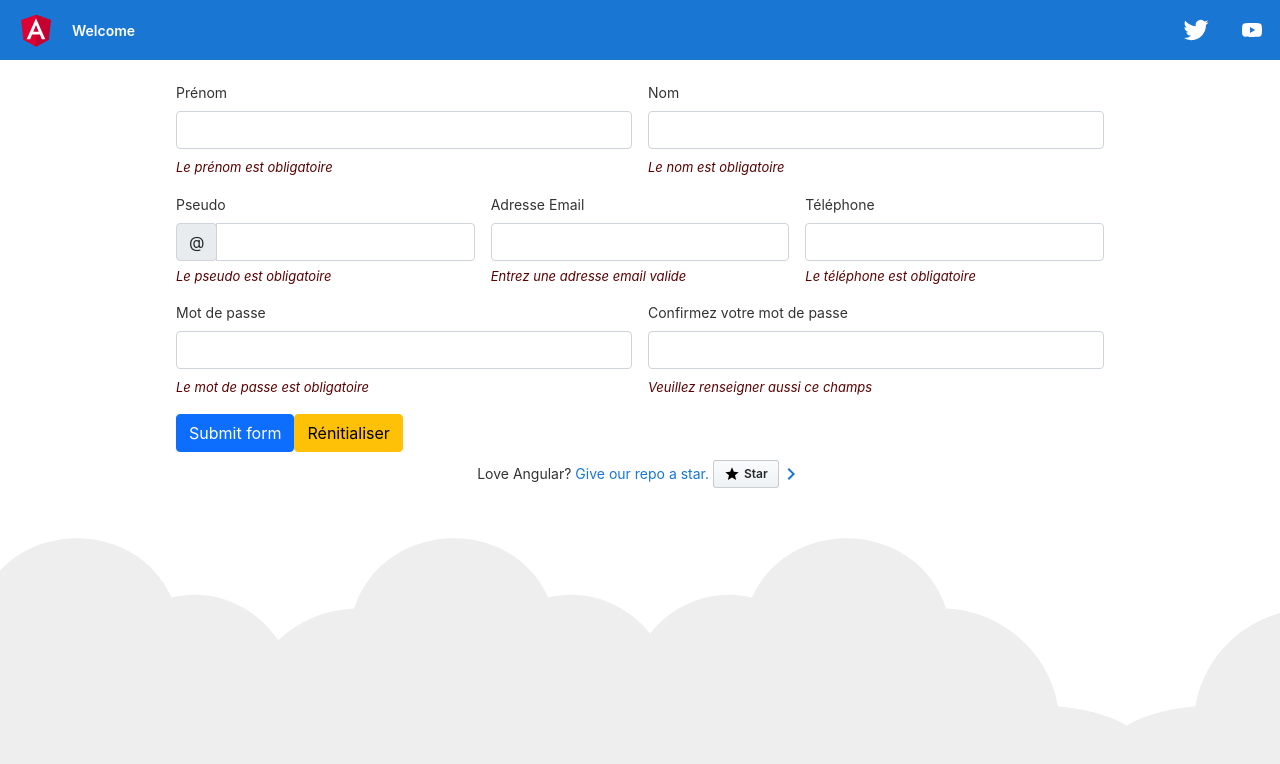
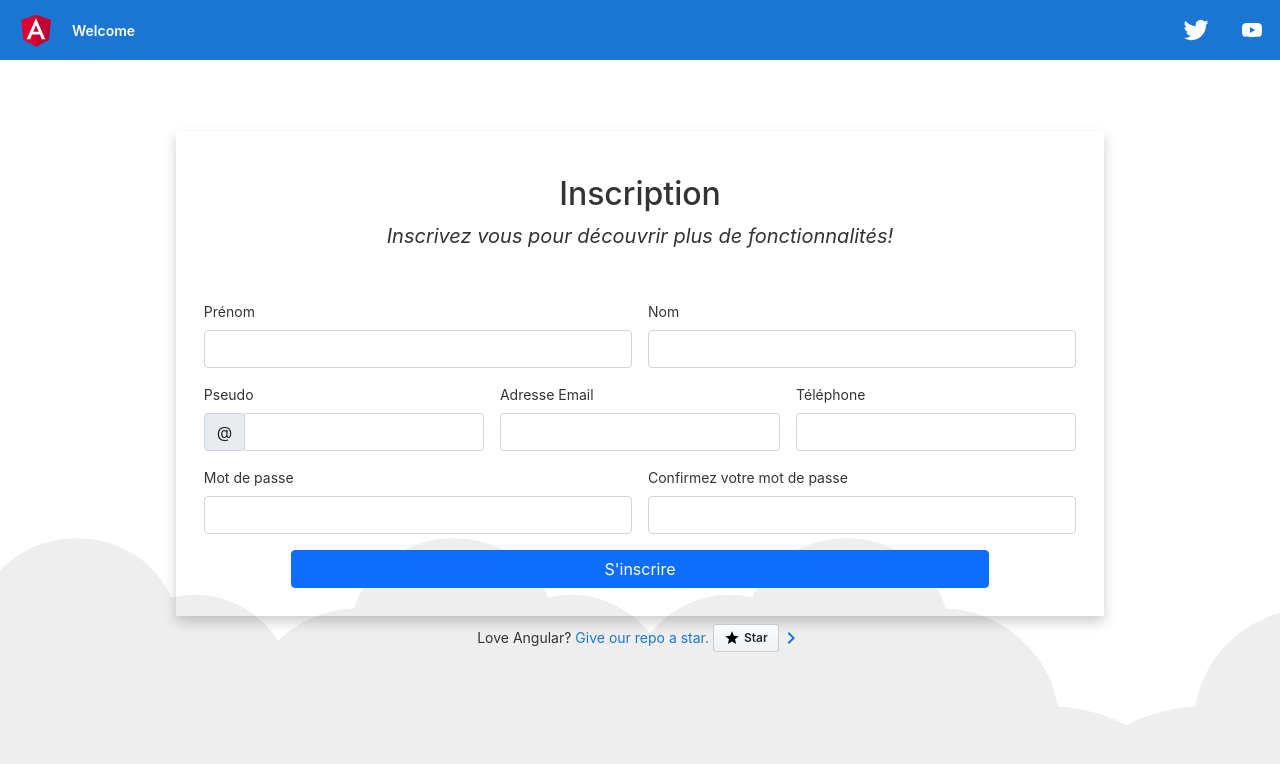
Before and after one commit to DamienSALEM/Projet-Angular-cours, an Angular app in the folder WikiJV/: page / in a window 1280 px wide. Shown: the top 764 px of the page. Built offline with nearby package versions, Linux system fonts and the light colour scheme.

Commit message:
insertion validation  + css

```diff
--- a/WikiJV/src/app/app.module.ts
+++ b/WikiJV/src/app/app.module.ts
@@ -3,7 +3,7 @@ import { BrowserModule } from '@angular/platform-browser';
 
 import { AppRoutingModule } from './app-routing.module';
 import { AppComponent } from './app.component';
-import { FormsModule, ReactiveFormsModule } from '@angular/forms';
+import { ReactiveFormsModule } from '@angular/forms';
 import { InscriptionComponent } from './inscription/inscription.component';
 
 
@@ -15,7 +15,6 @@ import { InscriptionComponent } from './inscription/inscription.component';
   imports: [
     BrowserModule,
     AppRoutingModule,
-    FormsModule,
     ReactiveFormsModule
   ],
   providers: [],
--- a/WikiJV/src/app/inscription/inscription.component.css
+++ b/WikiJV/src/app/inscription/inscription.component.css
@@ -4,3 +4,23 @@
     font-size: small;
     color: rgb(87, 3, 3);
 }
+.register-title{
+    margin-bottom: 2%;
+}
+form{
+    padding: 3%;
+}
+.submit{
+    width: 80%;
+    display: block;
+    margin-left: auto;
+    margin-right: auto;
+    text-align: center;
+}
+.register{
+    margin-top: 7%;
+    display: block;
+    margin-left: auto;
+    margin-right: auto;
+    box-shadow: 0 6px 12px 0 rgba(0, 0, 0, 0.2)
+}
--- a/WikiJV/src/app/inscription/inscription.component.html
+++ b/WikiJV/src/app/inscription/inscription.component.html
@@ -1,46 +1,72 @@
-<form #userForm="ngForm" (ngSubmit)="onFormSubmit(userForm)" class="row g-3 needs-validation" novalidate>
+<div class="register">
+  <form [formGroup]="registerForm" (ngSubmit)="onFormSubmit()" class="row g-3 needs-validation" novalidate>
+    <div class="register-title">
+      <h2 class="text-center">Inscription</h2>
+      <p class="fs-5 text-center fst-italic">Inscrivez vous pour découvrir plus de fonctionnalités!</p>
+    </div>
     <div class="col-md-6 position-relative">
       <label for="validationTooltip01" class="form-label">Prénom</label>
-      <input type="text" class="form-control" ngModel name="name" id="validationTooltip01" value="Mark" [formControl]="name" required>
-      <label *ngIf="name.invalid" [ngClass] = "'error'" class="required">Le prénom est obligatoire</label>
+      <input type="text" class="form-control" ngModel name="name" id="validationTooltip01" value="Mark" formControlName="name" [ngClass]="{'is-invalid': submitted && f.name.errors}"required>
+      <div *ngIf="submitted && f.name.errors" class="invalid-feedback">
+        <div *ngIf="f.name.errors?.required">Le prénom est obligatoire</div>
+      </div>
     </div>
     <div class="col-md-6 position-relative">
       <label for="validationTooltip02" class="form-label">Nom</label>
-      <input type="text" class="form-control" ngModel name="surname" id="validationTooltip02" value="Otto" [formControl]="surname" required>
-      <label *ngIf="surname.invalid" [ngClass] = "'error'" class="required">Le nom est obligatoire</label>
+      <input type="text" class="form-control" ngModel name="surname" id="validationTooltip02" value="Otto" formControlName="surname" [ngClass]="{'is-invalid': submitted && f.surname.errors}"required>
 
+      <div *ngIf="submitted && f.surname.errors" class="invalid-feedback">
+        <div *ngIf="f.surname.errors?.required">Le nom est obligatoire</div>
+      </div>
     </div>
     <div class="col-md-4 position-relative">
       <label for="validationTooltipUsername" class="form-label">Pseudo</label>
       <div class="input-group has-validation">
         <span class="input-group-text" id="validationTooltipUsernamePrepend">@</span>
-        <input type="text" class="form-control" ngModel name="nickname" [formControl]="nickname" id="validationTooltipUsername" aria-describedby="validationTooltipUsernamePrepend" required>
+        <input type="text" class="form-control" ngModel name="nickname" formControlName="nickname" id="validationTooltipUsername" [ngClass]="{'is-invalid': submitted && f.nickname.errors}" aria-describedby="validationTooltipUsernamePrepend" required>
       </div>
-      <label *ngIf="nickname.invalid" [ngClass]="'error'" class="required">Le pseudo est obligatoire</label>
+      <div *ngIf="submitted && f.surname.errors" class="invalid-feedback">
+        <div *ngIf="f.nickname.errors?.required">Le nom est obligatoire</div>
+      </div>
     </div>
     <div class="col-md-4 position-relative">
       <label for="validationTooltip13" class="form-label">Adresse Email</label>
-      <input type="email" class="form-control" ngModel name="email" [formControl]="email" id="validationTooltip13" required>
-      <label *ngIf="email.invalid" [ngClass] = "'error'" class="required">Entrez une adresse email valide</label>
+      <input type="email" class="form-control" ngModel name="email" formControlName="email" id="validationTooltip13" [ngClass]="{'is-invalid': submitted && f.email.errors}" required>
+      <div *ngIf="submitted && f.email.errors" class="invalid-feedback">
+        <div *ngIf="f.email.errors?.required">L'email est obligatoire</div>
+        <div *ngIf="f.email.errors?.email">L'email est invalide</div>
+      </div>
     </div>
     <div class="col-md-4 position-relative">
       <label for="validationTooltip03" class="form-label">Téléphone</label>
-      <input type="tel" class="form-control" ngModel name="tel" [formControl]="phone" id="validationTooltip03" required>
-      <label *ngIf="phone.invalid" [ngClass] = "'error'" class="required">Le téléphone est obligatoire</label>
+      <input type="tel" class="form-control" ngModel name="tel" formControlName="phone" id="validationTooltip03" [ngClass]="{'is-invalid': submitted && f.phone.errors}" required>
+
+      <div *ngIf="submitted && f.surname.errors" class="invalid-feedback">
+        <div *ngIf="f.phone.errors?.required">Le nom est obligatoire</div>
+      </div>
     </div>
     <div class="col-md-6 position-relative">
       <label for="validationTooltip04" class="form-label">Mot de passe</label>
-      <input type="password" class="form-control" ngModel name="mdp" [formControl]="mdp" id="validationTooltip04" required>
-      <label *ngIf="mdp.invalid" [ngClass] = "'error'" class="required">Le mot de passe est obligatoire</label>
+      <input type="password" class="form-control" ngModel name="mdp" formControlName="mdp" id="validationTooltip04" [ngClass]="{'is-invalid': submitted && f.mdp.errors}" required>
+      <div *ngIf="submitted && f.mdp.errors" class="invalid-feedback">
+        <div *ngIf="f.mdp.errors?.required">Le mot de passe est obligatoire</div>
+      </div>
     </div>
     <div class="col-md-6 position-relative">
       <label for="validationTooltip05" class="form-label">Confirmez votre mot de passe</label>
-      <input type="password" class="form-control" ngModel name="confirmMdp" [formControl]="confirmMdp" id="validationTooltip05" required>
-      <label *ngIf="confirmMdp.invalid" [ngClass] = "'error'" class="required">Veuillez renseigner aussi ce champs</label>
+      <input type="password" class="form-control" ngModel name="confirmMdp" formControlName="confirmMdp" id="validationTooltip05" [ngClass]="{ 'is-invalid': submitted && f.confirmMdp.errors }" required>
+      <div *ngIf="submitted && f.confirmMdp.errors" class="invalid-feedback">
+      <div *ngIf="f.confirmMdp.errors?.required">
+        Vueillez compléter ce champs
+      </div>
+      <div *ngIf="f.confirmMdp.errors?.matching">
+        Les mots de passe ne correspondent pas
+      </div>
     </div>
-    <div class="col-6">
-      <button class="btn btn-primary" type="submit">Submit form</button>
-      <button type="button" class="btn btn-warning" (click)="resetUserForm(userForm)">Rénitialiser</button>
+   </div>
+    <div class="col-12">
+      <button class="btn btn-primary submit" type="submit">S'inscrire</button>
     </div>
 
   </form>
+  </div>
--- a/WikiJV/src/app/inscription/inscription.component.ts
+++ b/WikiJV/src/app/inscription/inscription.component.ts
@@ -1,6 +1,6 @@
 import { Component, OnInit } from '@angular/core';
-import { FormControl, NgForm, Validators } from '@angular/forms';
-import { ConfirmedValidator } from '../confirm-validator';
+import { AbstractControl, FormBuilder, FormGroup, Validators, NgForm} from '@angular/forms';
+import Validation from '../validation';
 
 @Component({
   selector: 'app-inscription',
@@ -8,34 +8,42 @@ import { ConfirmedValidator } from '../confirm-validator';
   styleUrls: ['./inscription.component.css']
 })
 export class InscriptionComponent implements OnInit {
+  registerForm: FormGroup;
+  submitted = false;
 
-  constructor() { }
+  constructor(private formBuilder: FormBuilder) { }
 
   ngOnInit(): void {
+    this.registerForm = this.formBuilder.group({
+      name: ['', Validators.required],
+      surname: ['', Validators.required],
+      nickname: ['', Validators.required],
+      email: ['', [Validators.required, Validators.email]],
+      phone: ['', [Validators.required, Validators.minLength(10)]],
+      mdp: ['', Validators.required],
+      confirmMdp: ['', Validators.required]
+  }, {
+      validator: [Validation.match('mdp', 'confirmMdp')]
+  });
   }
 
-  name = new FormControl('',Validators.required);
-  surname = new FormControl ('',Validators.required);
-  nickname = new FormControl ('',Validators.required);
-  email = new FormControl ('',[Validators.required, Validators.email])
-  phone = new FormControl('', [Validators.required, Validators.maxLength(10)]);
-  mdp = new FormControl ('', Validators.required);
-  confirmMdp = new FormControl ('', Validators.required);
 
+  get f() { return this.registerForm.controls; }
 
+  onFormSubmit(){
+    this.submitted = true;
 
-  onFormSubmit(userForm:NgForm){
-    console.log(
-      this.name.value,
-      this.surname.value,
-      this.nickname.value,
-      this.phone.value,
-      this.mdp.value,
-      this.confirmMdp.value
-    )
+        // stop here if form is invalid
+        if (this.registerForm.invalid) {
+            return;
+        }
+
+        // display form values on success
+        alert('SUCCESS!! :-)\n\n' + JSON.stringify(this.registerForm.value, null, 4));
   }
   resetUserForm(userForm: NgForm){
-    userForm.resetForm();
+    this.submitted = false;
+    this.registerForm.reset();
   }
 
 }
--- /dev/null
+++ b/WikiJV/src/app/validation.ts
@@ -0,0 +1,21 @@
+import { AbstractControl, ValidatorFn } from '@angular/forms';
+
+export default class Validation {
+  static match(controlName: string, checkControlName: string): ValidatorFn {
+    return (controls: AbstractControl) => {
+      const control = controls.get(controlName);
+      const checkControl = controls.get(checkControlName);
+
+      if (checkControl?.errors && !checkControl.errors.matching) {
+        return null;
+      }
+
+      if (control?.value !== checkControl?.value) {
+        controls.get(checkControlName)?.setErrors({ matching: true });
+        return { matching: true };
+      } else {
+        return null;
+      }
+    };
+  }
+}
--- a/WikiJV/src/index.html
+++ b/WikiJV/src/index.html
@@ -5,7 +5,6 @@
   <title>WikiJV</title>
   <base href="/">
   <meta name="viewport" content="width=device-width, initial-scale=1">
-  <link rel="icon" type="image/x-icon" href="favicon.ico">
 </head>
 <body>
   <app-root></app-root>
--- a/WikiJV/tsconfig.json
+++ b/WikiJV/tsconfig.json
@@ -9,6 +9,7 @@
     "noImplicitReturns": true,
     "noFallthroughCasesInSwitch": true,
     "sourceMap": true,
+    "strictPropertyInitialization": false,
     "declaration": false,
     "downlevelIteration": true,
     "experimentalDecorators": true,
```
Also changed, not shown: 2 other files (tests, documents, lock files or other folders).
